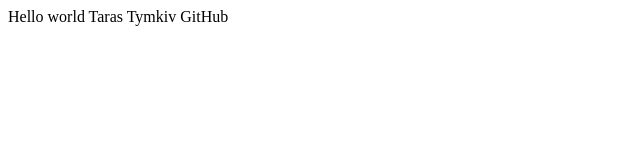
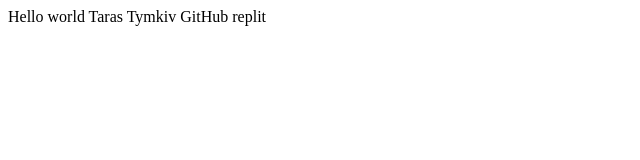
Before and after one commit to TarasProject/testExportGitHub, a plain HTML site: page index.html in a window 1280 px wide. Shown: the full height of the page, 0-640 px from the left. Drawn offline with Linux system fonts and the light colour scheme.

Commit message:
change in replit

```diff
--- a/index.html
+++ b/index.html
@@ -12,6 +12,7 @@
   Hello world
   Taras Tymkiv
   GitHub
+  replit
   <script src="script.js"></script>
 
   <!--
```
